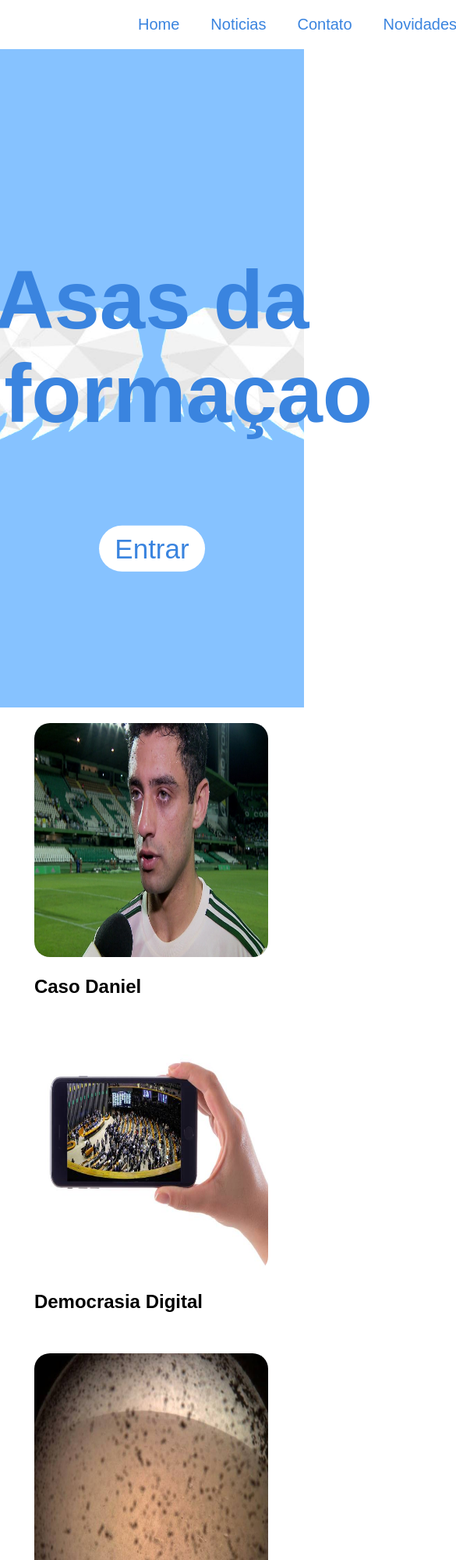
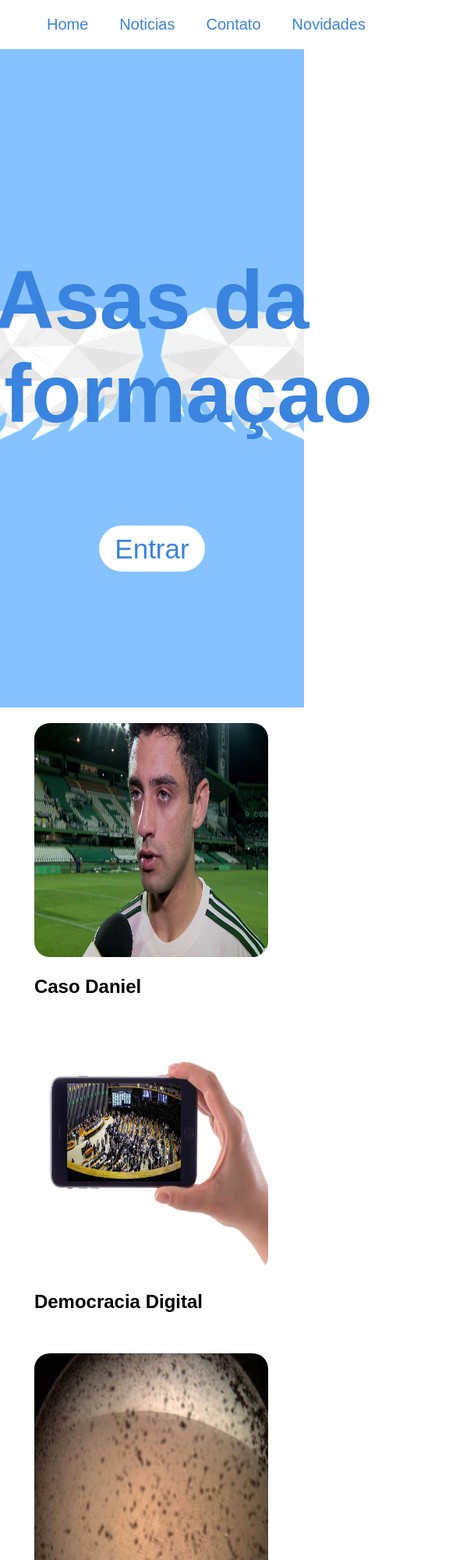
Before and after one commit to SoulEaterAlban/ProjetoHtml, a plain HTML site: page scripts/Trabalho html/index.html in a window 390 px wide. Shown: the top 2000 px of the page at 78% size, 585 px wide, since content can reach past the window. Drawn offline with Linux system fonts and the light colour scheme; a web font is replaced by a local one.

Commit message:
arrumei o nav para ficar responsivo e fechei alguns codigos que estavam abertos

```diff
--- a/scripts/Trabalho html/css/style.css
+++ b/scripts/Trabalho html/css/style.css
@@ -12,13 +12,17 @@ body{
 .sec-cabecalho{
 	background-color:white;
 }
+.sec-cabecalho div{
+    display: table;
+    margin: 0 auto;
+}
 .sec-cabecalho nav{
 	text-decoration: none;
 }
 .sec-cabecalho nav ul{
 	display: -webkit-inline-box;
 	list-style-type: none;
-	margin: 1em 30%;
+
 	font-size: 20px;
 
 }
--- a/scripts/Trabalho html/index.html
+++ b/scripts/Trabalho html/index.html
@@ -11,6 +11,7 @@
   </head>
   <body>
       <header class="sec-cabecalho">
+          <div>
             <nav>
               <ul>
                 <li><a href="Index.html">Home</a></li>
@@ -19,6 +20,7 @@
 				<li><a href="#">Novidades</a></li>
               </ul>
             </nav>
+          </div>
       </header>
       <section class="sec-topo">
 		<div class="text">
@@ -48,7 +50,7 @@
           <img src="images/democrasiadigital.jpg">
 		</a>
           <figcaption>
-            <h1>Democrasia Digital</h1>
+            <h1>Democracia Digital</h1>
           </figcaption>
         </figure>
 
```
Also changed, not shown: scripts/Trabalho html/Login.html (+2 -0 lines), scripts/Trabalho html/noticia 1.html (+8 -3 lines), scripts/Trabalho html/noticia2.html (+3 -1 lines), scripts/Trabalho html/noticia3.html (+7 -2 lines).
